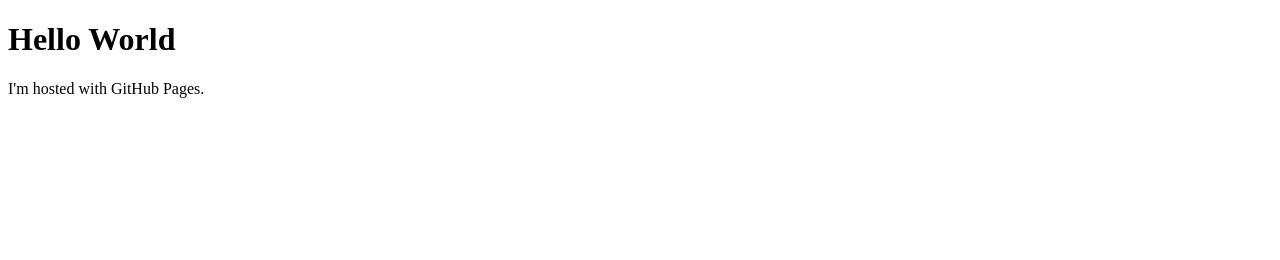
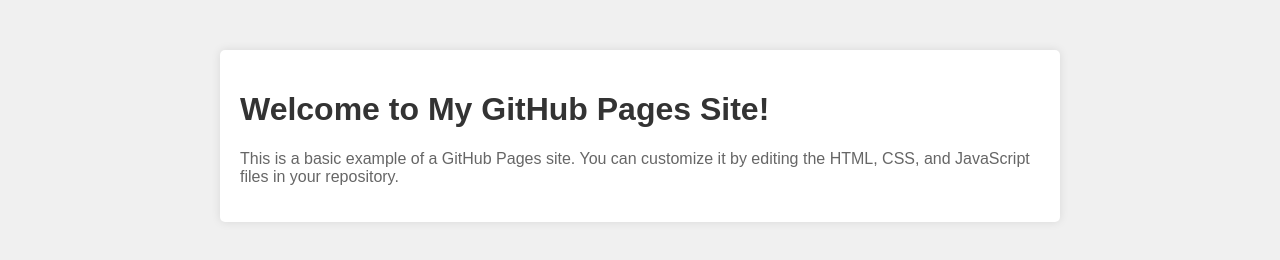
Before and after one commit to Daniejos/Daniejos.github.io, a plain HTML site: page index.html in a window 1280 px wide. Drawn offline with Linux system fonts and the light colour scheme.

Commit message:
Update index.html

```diff
--- a/index.html
+++ b/index.html
@@ -1,7 +1,36 @@
 <!DOCTYPE html>
-<html>
+<html lang="en">
+<head>
+    <meta charset="UTF-8">
+    <meta name="viewport" content="width=device-width, initial-scale=1.0">
+    <title>My GitHub Pages Site</title>
+    <style>
+        body {
+            font-family: Arial, sans-serif;
+            margin: 0;
+            padding: 0;
+            background-color: #f0f0f0;
+        }
+        .container {
+            max-width: 800px;
+            margin: 50px auto;
+            padding: 20px;
+            background-color: #fff;
+            border-radius: 5px;
+            box-shadow: 0 0 10px rgba(0, 0, 0, 0.1);
+        }
+        h1 {
+            color: #333;
+        }
+        p {
+            color: #666;
+        }
+    </style>
+</head>
 <body>
-<h1>Hello World</h1>
-<p>I'm hosted with GitHub Pages.</p>
+    <div class="container">
+        <h1>Welcome to My GitHub Pages Site!</h1>
+        <p>This is a basic example of a GitHub Pages site. You can customize it by editing the HTML, CSS, and JavaScript files in your repository.</p>
+    </div>
 </body>
 </html>
```
